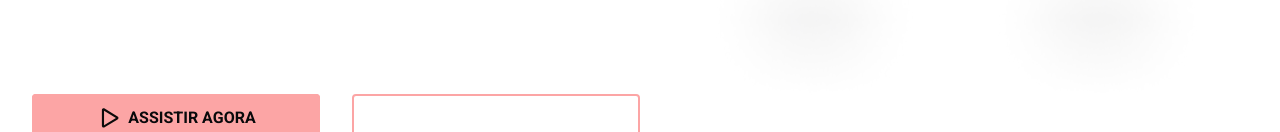
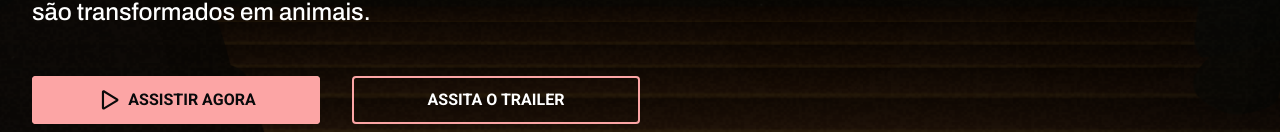
Before and after one commit to araujoerick/CodeLab, a React (Vite) app in the folder 05ViagemChihiro/: page / in a window 1280 px wide. Shown: the part 814-946 px from the top of the page. Built offline with nearby package versions, Linux system fonts and the light colour scheme; a web font is replaced by a local one.

Commit message:
:boom: fix: Altura da imagem de background

```diff
--- a/05ViagemChihiro/src/App.jsx
+++ b/05ViagemChihiro/src/App.jsx
@@ -8,8 +8,8 @@ export function App() {
   return (
     <>
       <div
-        className="bg-cover bg-center h-dvh text-white"
         style={{ backgroundImage: `url(${BgImage})` }}
+        className="h-full bg-cover bg-center text-white"
       >
         <Header />
 
@@ -27,7 +27,7 @@ export function App() {
               Chihiro chega a um mundo mágico dominado por uma bruxa. Aqueles
               que a desobedecem são transformados em animais.
             </p>
-            <div className="flex flex-col md:flex-row items-center gap-8 mt-4">
+            <div className="flex flex-col md:flex-row items-center gap-8 mt-4 mb-10">
               <Button icon={Play}>assistir agora</Button>
               <Button variant="outline">assita o trailer</Button>
             </div>
--- a/05ViagemChihiro/src/index.css
+++ b/05ViagemChihiro/src/index.css
@@ -2,6 +2,9 @@
 @tailwind components;
 @tailwind utilities;
 
+html, body {
+  height: 100dvh;
+}
 .font-archivo {
   font-family: "Archivo", sans-serif;
 }
```
